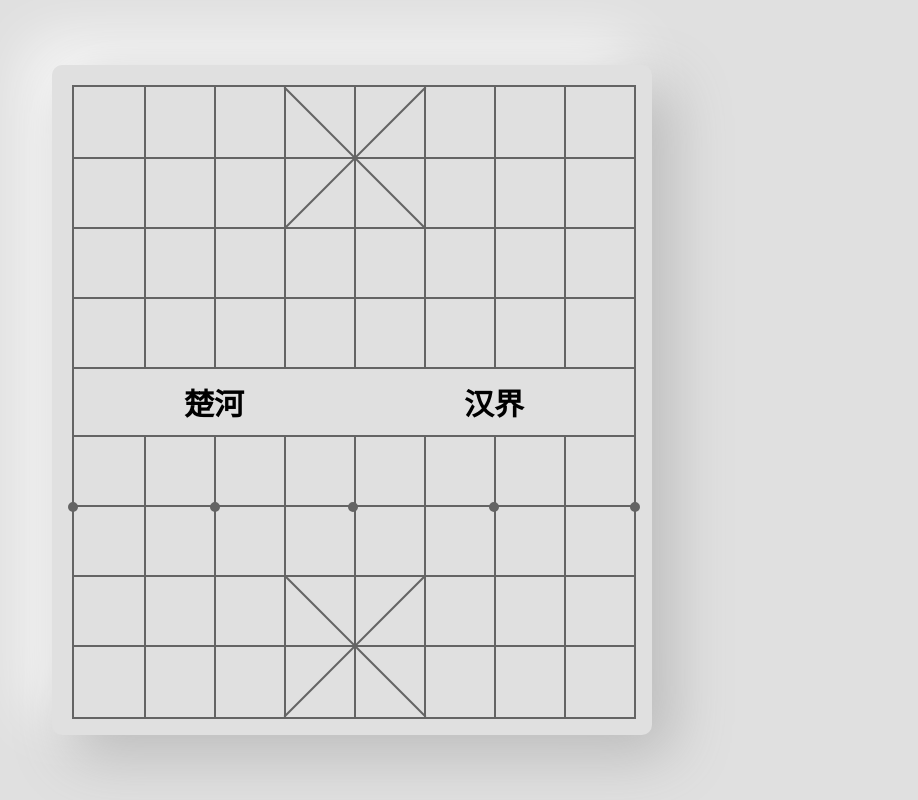
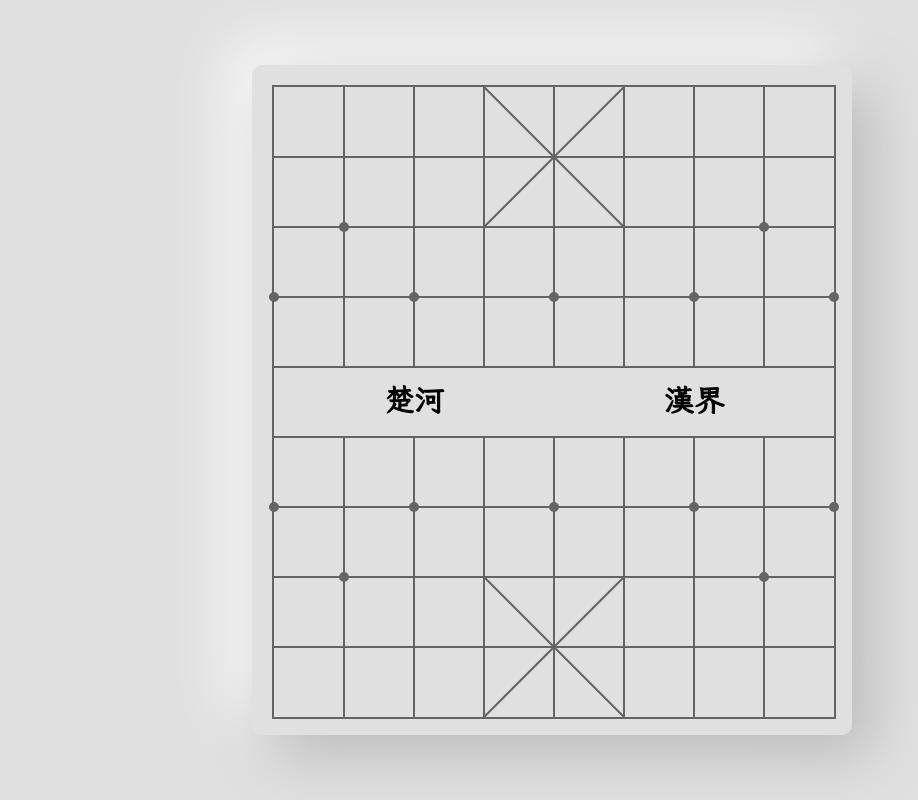
Before and after one commit to Lazenander/Xiangqi, an Electron app: page UI/html/index.html in a window 1200 px wide. Shown: the whole page, without its empty margins (248-1166 px from the left). Drawn offline with Linux system fonts and the light colour scheme.

Commit message:
update UI: chess board

```diff
--- a/UI/css/index.css
+++ b/UI/css/index.css
@@ -1,12 +1,17 @@
+@font-face {
+    font-family: 'LXGW';
+    src: url("../../res/ttf/LXGWBright-Regular.ttf");
+}
+
 body {
     margin: 0;
     padding: 0;
     background: #e0e0e0;
 }
 
-.container {
+.boardContainer {
     position: absolute;
-    left: calc(50% - 300px);
+    left: calc(100% - 700px);
     top: calc(50% - 335px);
     width: 600px;
     height: 670px;
@@ -29,6 +34,8 @@ body {
     width: 0px;
     height: 280px;
     border: 1px solid #646464;
+    border-top: 0px;
+    border-bottom: 0px;
 }
 
 .horizontal {
@@ -36,6 +43,8 @@ body {
     width: 560px;
     height: 0px;
     border: 1px solid #646464;
+    border-left: 0px;
+    border-right: 0px;
 }
 
 .slope1 {
@@ -71,6 +80,7 @@ body {
 .riverContainer p {
     margin: 0;
     padding: 0;
+    font-family: "LXGW";
     font-size: 30px;
     font-weight: bold;
 }
--- a/UI/html/index.html
+++ b/UI/html/index.html
@@ -8,43 +8,52 @@
 </head>
 
 <body>
-    <div class="container">
+    <div class="boardContainer">
         <div class="outerBorder">
-            <div class="vertical" style="left:70px; top:0px;"></div>
-            <div class="vertical" style="left:140px; top:0px;"></div>
-            <div class="vertical" style="left:210px; top:0px;"></div>
-            <div class="vertical" style="left:280px; top:0px;"></div>
-            <div class="vertical" style="left:350px; top:0px;"></div>
-            <div class="vertical" style="left:420px; top:0px;"></div>
-            <div class="vertical" style="left:490px; top:0px;"></div>
-            <div class="vertical" style="left:70px; bottom:0px;"></div>
-            <div class="vertical" style="left:140px; bottom:0px;"></div>
-            <div class="vertical" style="left:210px; bottom:0px;"></div>
-            <div class="vertical" style="left:280px; bottom:0px;"></div>
-            <div class="vertical" style="left:350px; bottom:0px;"></div>
-            <div class="vertical" style="left:420px; bottom:0px;"></div>
-            <div class="vertical" style="left:490px; bottom:0px;"></div>
-            <div class="horizontal" style="left:0px; top:70px;"></div>
-            <div class="horizontal" style="left:0px; top:140px;"></div>
-            <div class="horizontal" style="left:0px; top:210px;"></div>
-            <div class="horizontal" style="left:0px; top:280px;"></div>
-            <div class="horizontal" style="left:0px; bottom:70px;"></div>
-            <div class="horizontal" style="left:0px; bottom:140px;"></div>
-            <div class="horizontal" style="left:0px; bottom:210px;"></div>
-            <div class="horizontal" style="left:0px; bottom:280px;"></div>
-            <div class="slope1" style="left: 181px; bottom:70px"></div>
-            <div class="slope2" style="left: 181px; bottom:70px"></div>
-            <div class="slope1" style="left: 181px; top:70px"></div>
-            <div class="slope2" style="left: 181px; top:70px"></div>
+            <div class="vertical" style="left:69px; top:0px;"></div>
+            <div class="vertical" style="left:139px; top:0px;"></div>
+            <div class="vertical" style="left:209px; top:0px;"></div>
+            <div class="vertical" style="left:279px; top:0px;"></div>
+            <div class="vertical" style="left:349px; top:0px;"></div>
+            <div class="vertical" style="left:419px; top:0px;"></div>
+            <div class="vertical" style="left:489px; top:0px;"></div>
+            <div class="vertical" style="left:69px; bottom:0px;"></div>
+            <div class="vertical" style="left:139px; bottom:0px;"></div>
+            <div class="vertical" style="left:209px; bottom:0px;"></div>
+            <div class="vertical" style="left:279px; bottom:0px;"></div>
+            <div class="vertical" style="left:349px; bottom:0px;"></div>
+            <div class="vertical" style="left:419px; bottom:0px;"></div>
+            <div class="vertical" style="left:489px; bottom:0px;"></div>
+            <div class="horizontal" style="left:0px; top:69px;"></div>
+            <div class="horizontal" style="left:0px; top:139px;"></div>
+            <div class="horizontal" style="left:0px; top:209px;"></div>
+            <div class="horizontal" style="left:0px; top:279px;"></div>
+            <div class="horizontal" style="left:0px; bottom:69px;"></div>
+            <div class="horizontal" style="left:0px; bottom:139px;"></div>
+            <div class="horizontal" style="left:0px; bottom:209px;"></div>
+            <div class="horizontal" style="left:0px; bottom:279px;"></div>
+            <div class="slope1" style="left: 179.8px; bottom:69px"></div>
+            <div class="slope2" style="left: 179.8px; bottom:69px"></div>
+            <div class="slope1" style="left: 179.8px; top:69px"></div>
+            <div class="slope2" style="left: 179.8px; top:69px"></div>
             <div class="riverContainer">
                 <p>楚河</p>
-                <p>汉界</p>
+                <p>漢界</p>
             </div>
-            <div class="dot" style="left: -6px; bottom: 205px"></div>
-            <div class="dot" style="left: 136px; bottom: 205px"></div>
-            <div class="dot" style="left: 274px; bottom: 205px"></div>
-            <div class="dot" style="right: -6px; bottom: 205px"></div>
+            <div class="dot" style="left: -5px; bottom: 205px"></div>
+            <div class="dot" style="left: 135px; bottom: 205px"></div>
+            <div class="dot" style="left: 275px; bottom: 205px"></div>
+            <div class="dot" style="right: -5px; bottom: 205px"></div>
             <div class="dot" style="right: 135px; bottom: 205px"></div>
+            <div class="dot" style="left: 65px; bottom: 135px"></div>
+            <div class="dot" style="right: 65px; bottom: 135px"></div>
+            <div class="dot" style="left: -5px; top: 205px"></div>
+            <div class="dot" style="left: 135px; top: 205px"></div>
+            <div class="dot" style="left: 275px; top: 205px"></div>
+            <div class="dot" style="right: -5px; top: 205px"></div>
+            <div class="dot" style="right: 135px; top: 205px"></div>
+            <div class="dot" style="left: 65px; top: 135px"></div>
+            <div class="dot" style="right: 65px; top: 135px"></div>
         </div>
     </div>
 </body>
--- a/index.js
+++ b/index.js
@@ -3,11 +3,11 @@ const path = require('path')
 
 function createWindow() {
     const win = new BrowserWindow({
-        width: 800,
+        width: 1200,
         height: 800,
-        minWidth: 800,
+        minWidth: 1200,
         minHeight: 800,
-        maxWidth: 800,
+        maxWidth: 1200,
         maxHeight: 800,
         webPreferences: {
             nodeIntegration: true,
```
Also changed, not shown: res/ttf/LXGWBright-Regular.ttf (added), 3 other files.
